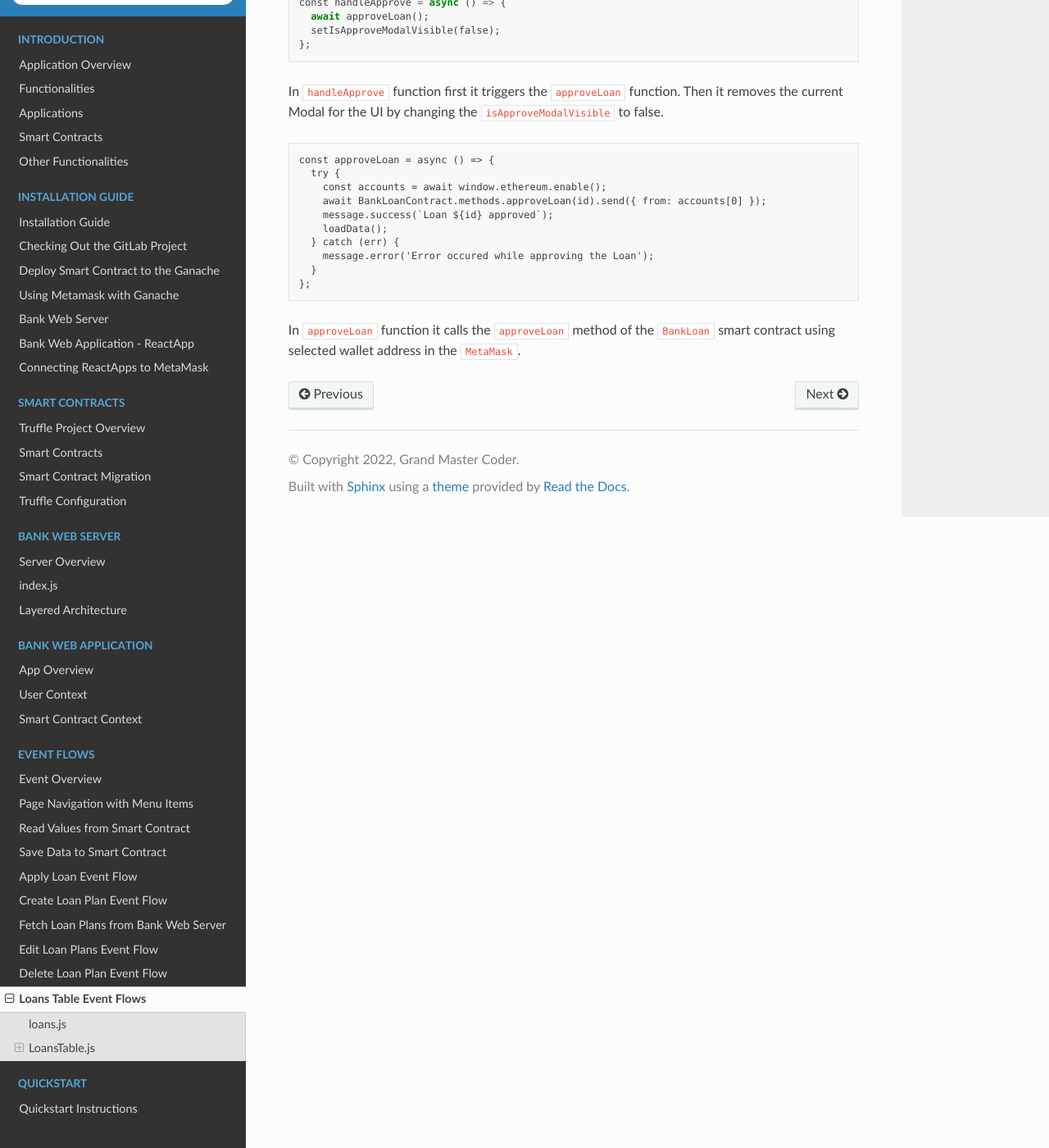
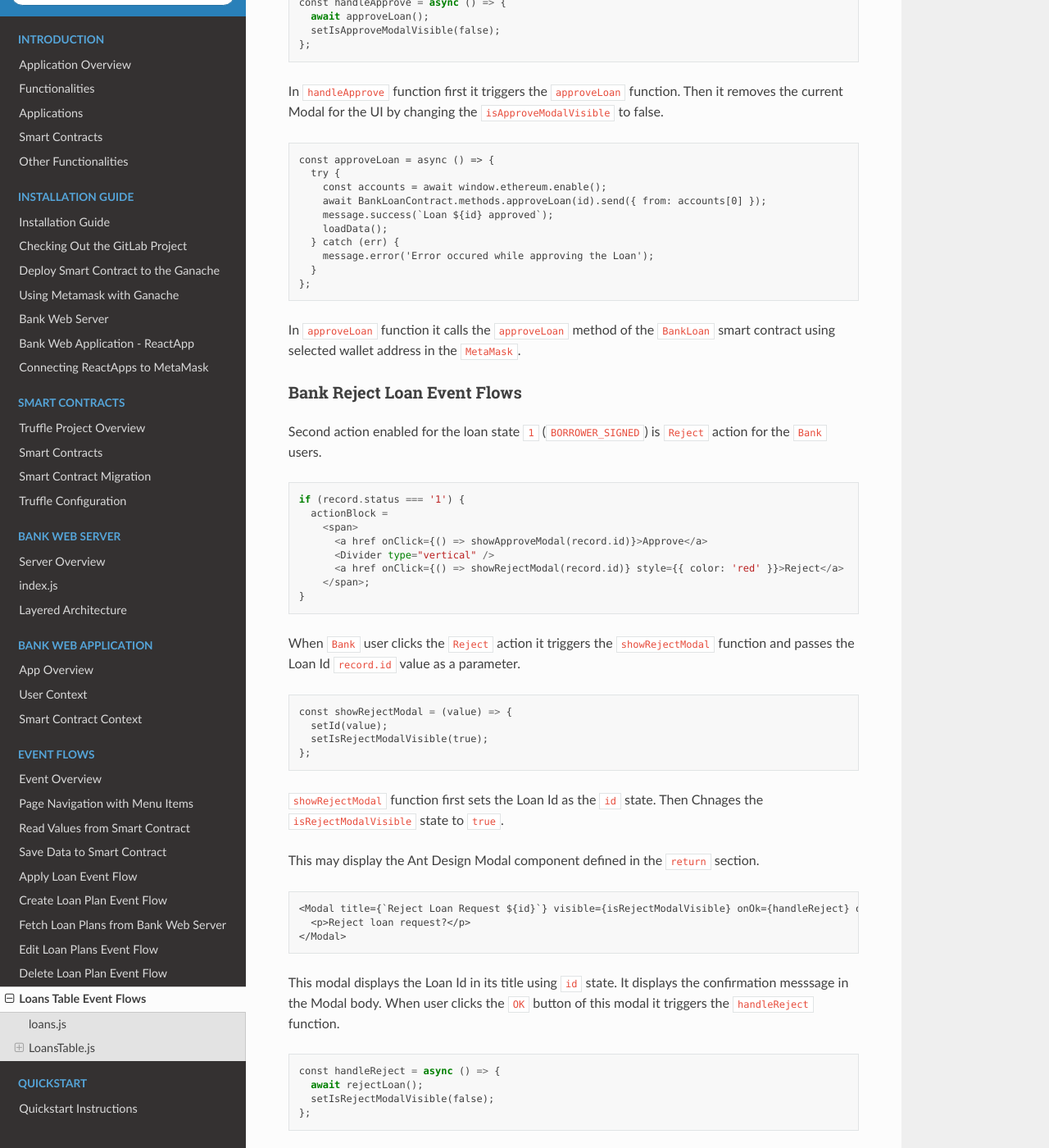
Before and after one commit to NivedithaKarthikeyan/LandregistryApp, a Sphinx documentation site: the page built from docs/source/eventFlow/loans.rst, in a window 1280 px wide and 1400 px high, scrolled down 16788 px. Shown: the whole window at 82% size. Built offline with Sphinx 7.4.7 and the Read the Docs theme 2.0.0, drawn with Linux system fonts in a browser that asks for light colours; some of the changed text lies outside the part shown.

Commit message:
update loan table doc

```diff
--- a/docs/source/eventFlow/loans.rst
+++ b/docs/source/eventFlow/loans.rst
@@ -716,7 +716,7 @@ This may display the Ant Design Modal component defined in the ``return`` sectio
 
 This modal displays the Loan Id in its title using ``id`` state.
 It displays the confirmation messsage in the Modal body.
-When user clicks the ``Ok`` button of this modal it triggers the ``handleApprove`` function. ::
+When user clicks the ``OK`` button of this modal it triggers the ``handleApprove`` function. ::
 
   const handleApprove = async () => {
     await approveLoan();
@@ -739,3 +739,60 @@ Then it removes the current Modal for the UI by changing the ``isApproveModalVis
 
 In ``approveLoan`` function it calls the ``approveLoan`` method of the ``BankLoan`` smart contract
 using selected wallet address in the ``MetaMask``.
+
+Bank Reject Loan Event Flows
+~~~~~~~~~~~~~~~~~~~~~~~~~~~~
+
+Second action enabled for the loan state ``1`` (``BORROWER_SIGNED``) is ``Reject`` action for the ``Bank`` users. ::
+
+  if (record.status === '1') {
+    actionBlock =
+      <span>
+        <a href onClick={() => showApproveModal(record.id)}>Approve</a>
+        <Divider type="vertical" />
+        <a href onClick={() => showRejectModal(record.id)} style={{ color: 'red' }}>Reject</a>
+      </span>;
+  }
+
+When ``Bank`` user clicks the ``Reject`` action it triggers the ``showRejectModal`` function and passes the
+Loan Id ``record.id`` value as a parameter. ::
+
+  const showRejectModal = (value) => {
+    setId(value);
+    setIsRejectModalVisible(true);
+  };
+
+``showRejectModal`` function first sets the Loan Id as the ``id`` state.
+Then Chnages the ``isRejectModalVisible`` state to ``true``.
+
+This may display the Ant Design Modal component defined in the ``return`` section. ::
+
+  <Modal title={`Reject Loan Request ${id}`} visible={isRejectModalVisible} onOk={handleReject} onCancel={handleCancel}>
+    <p>Reject loan request?</p>
+  </Modal>
+
+This modal displays the Loan Id in its title using ``id`` state.
+It displays the confirmation messsage in the Modal body.
+When user clicks the ``OK`` button of this modal it triggers the ``handleReject`` function. ::
+
+  const handleReject = async () => {
+    await rejectLoan();
+    setIsRejectModalVisible(false);
+  };
+
+In ``handleReject`` function first it triggers the ``rejectLoan`` function.
+Then it removes the current Modal for the UI by changing the ``isRejectModalVisible`` to false. ::
+
+  const rejectLoan = async () => {
+    try {
+      const accounts = await window.ethereum.enable();
+      await BankLoanContract.methods.rejectLoan(id).send({ from: accounts[0] });
+      message.success(`Loan ${id} rejected`);
+      loadData();
+    } catch (err) {
+      message.error('Error occured while rejecting the Loan');
+    }
+  };
+
+In ``rejectLoan`` function it calls the ``rejectLoan`` method of the ``BankLoan`` smart contract
+using selected wallet address in the ``MetaMask``.
```
Also changed, not shown: docs/source/images/layout_components.png (added), 3 other files.
